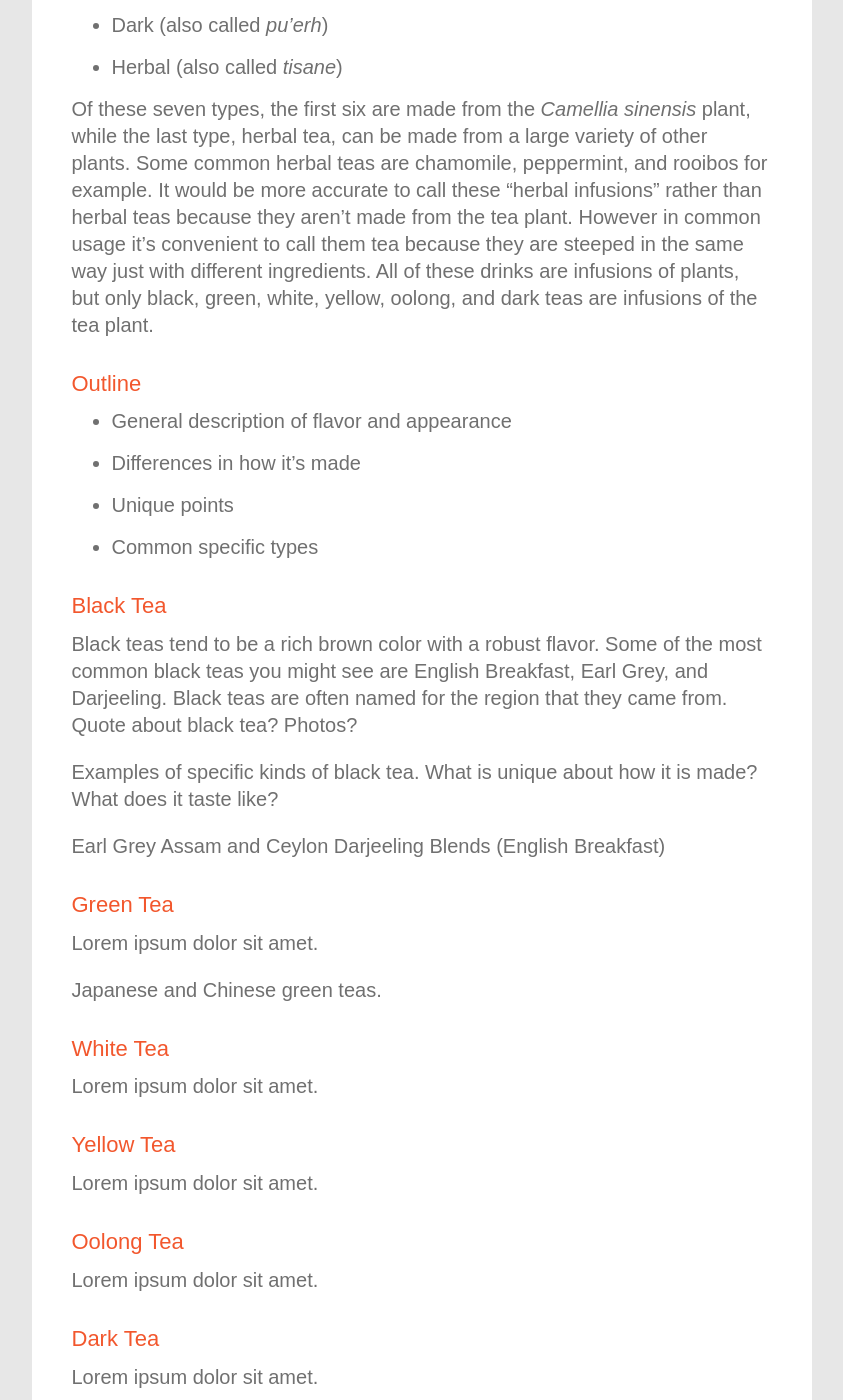
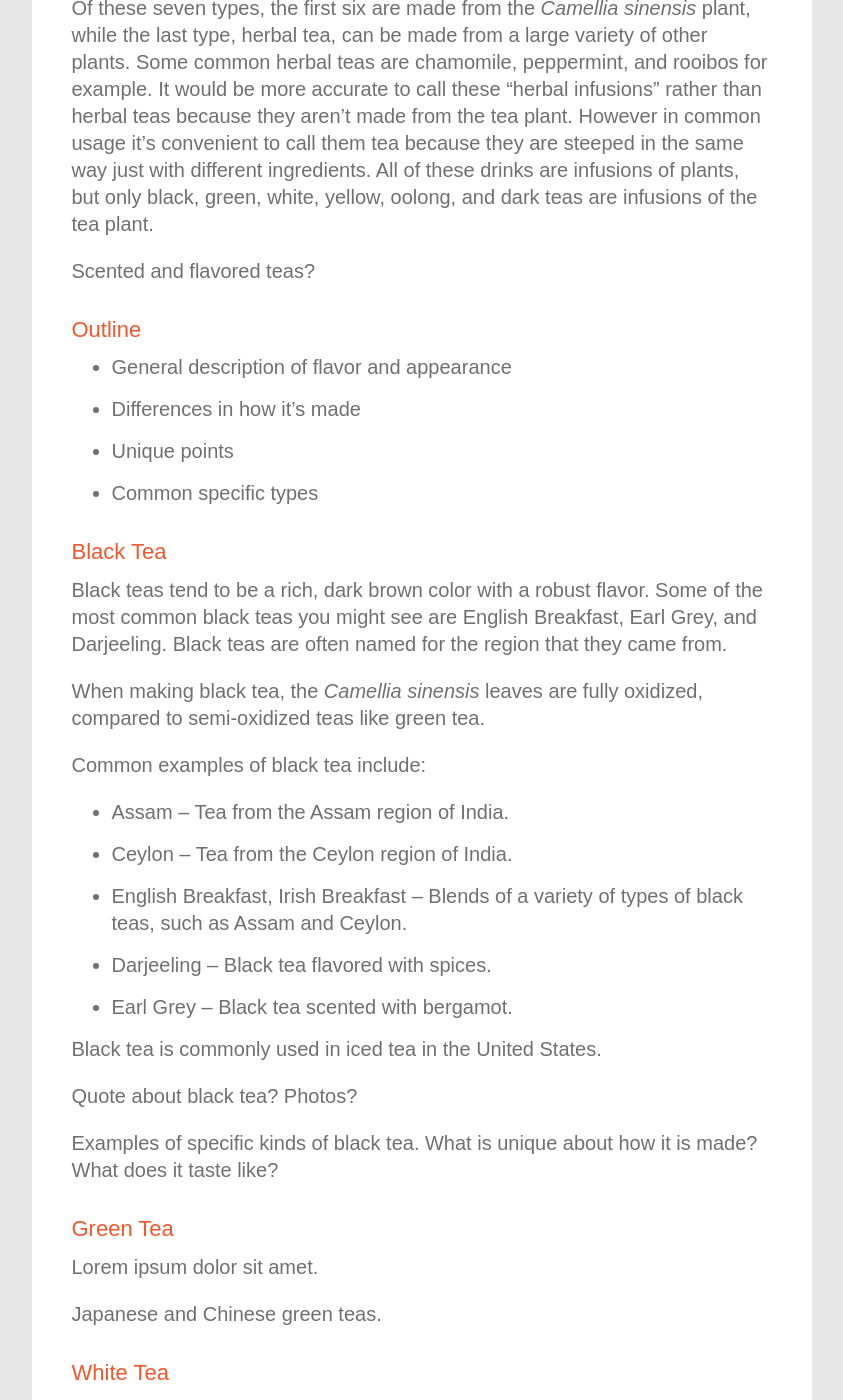
Before and after one commit to kmcgillivray/tea, a Jekyll site: the page built from types-of-tea.md, in a window 1280 px wide and 1400 px high, scrolled down 735 px. Shown: the whole window, without its empty margins (316-1159 px from the left). Built offline with Jekyll 4.4.1, drawn with Linux system fonts in a browser that asks for light colours; nearby versions of some CDN libraries; some of the changed text lies outside the part shown.

Commit message:
Writing black tea section, adding section to how to make tea.

```diff
--- a/types-of-tea.md
+++ b/types-of-tea.md
@@ -24,6 +22,8 @@ There are seven main types of tea, and the variations between the type are creat
 
 Of these seven types, the first six are made from the *Camellia sinensis* plant, while the last type, herbal tea, can be made from a large variety of other plants. Some common herbal teas are chamomile, peppermint, and rooibos for example. It would be more accurate to call these "herbal infusions" rather than herbal teas because they aren't made from the tea plant. However in common usage it's convenient to call them tea because they are steeped in the same way just with different ingredients. All of these drinks are infusions of plants, but only black, green, white, yellow, oolong, and dark teas are infusions of the tea plant.
 
+Scented and flavored teas?
+
 ## Outline
 
 * General description of flavor and appearance
@@ -33,14 +33,23 @@ Of these seven types, the first six are made from the *Camellia sinensis* plant,
 
 ## Black Tea
 
-Black teas tend to be a rich brown color with a robust flavor. Some of the most common black teas you might see are English Breakfast, Earl Grey, and Darjeeling. Black teas are often named for the region that they came from. Quote about black tea? Photos?
+Black teas tend to be a rich, dark brown color with a robust flavor. Some of the most common black teas you might see are English Breakfast, Earl Grey, and Darjeeling. Black teas are often named for the region that they came from.
+
+When making black tea, the *Camellia sinensis* leaves are fully oxidized, compared to semi-oxidized teas like green tea.
+
+Common examples of black tea include:
+
+* Assam – Tea from the Assam region of India.
+* Ceylon – Tea from the Ceylon region of India.
+* English Breakfast, Irish Breakfast – Blends of a variety of types of black teas, such as Assam and Ceylon.
+* Darjeeling – Black tea flavored with spices.
+* Earl Grey – Black tea scented with bergamot.
+
+Black tea is commonly used in iced tea in the United States.
+
+Quote about black tea? Photos?
 
 Examples of specific kinds of black tea. What is unique about how it is made? What does it taste like?
-
-Earl Grey
-Assam and Ceylon
-Darjeeling
-Blends (English Breakfast)
 
 ## Green Tea
 
```
Also changed, not shown: other parts of types-of-tea.md (+0 -2 lines), how-to-make-tea.md (+2 -0 lines).
